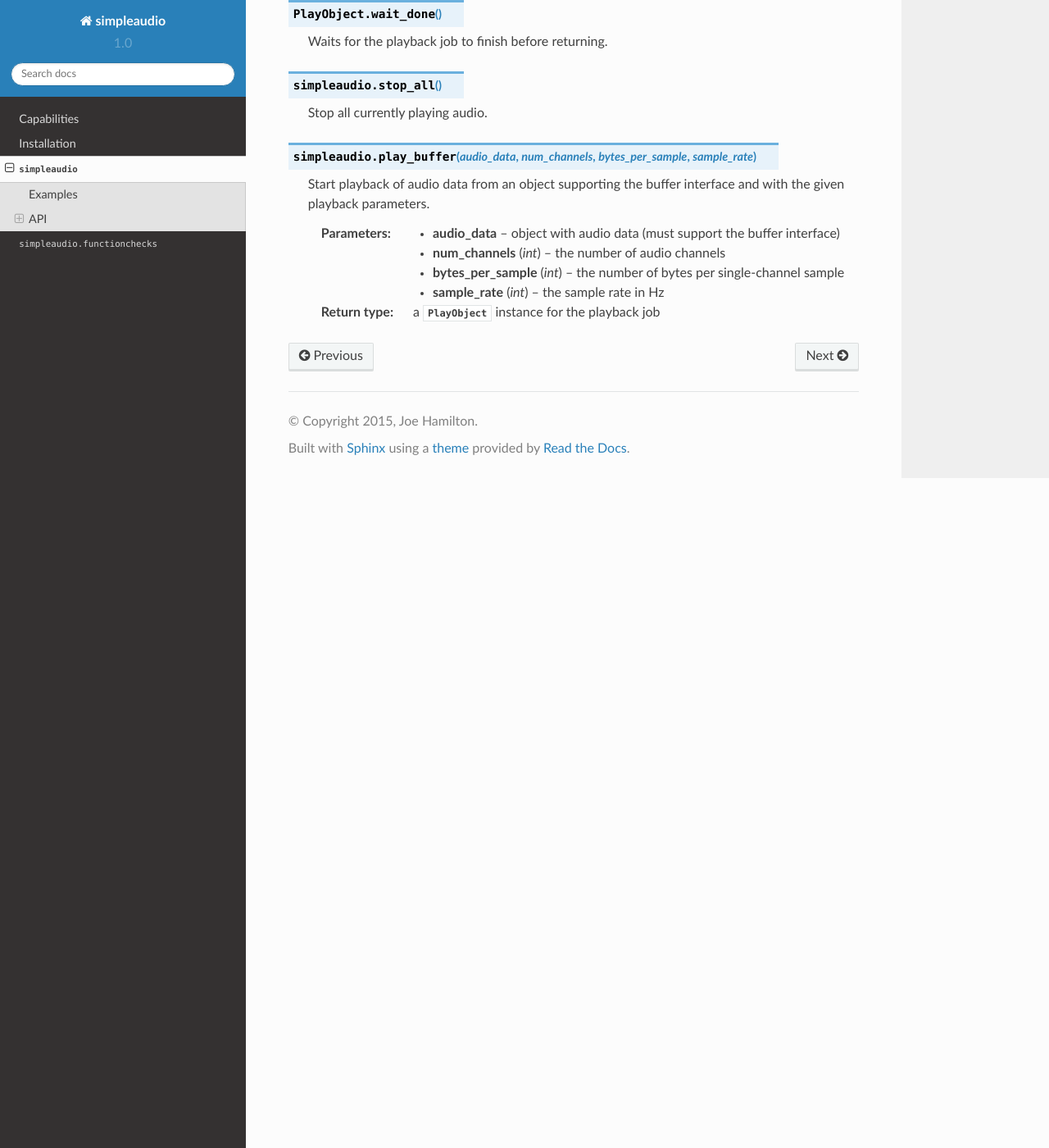
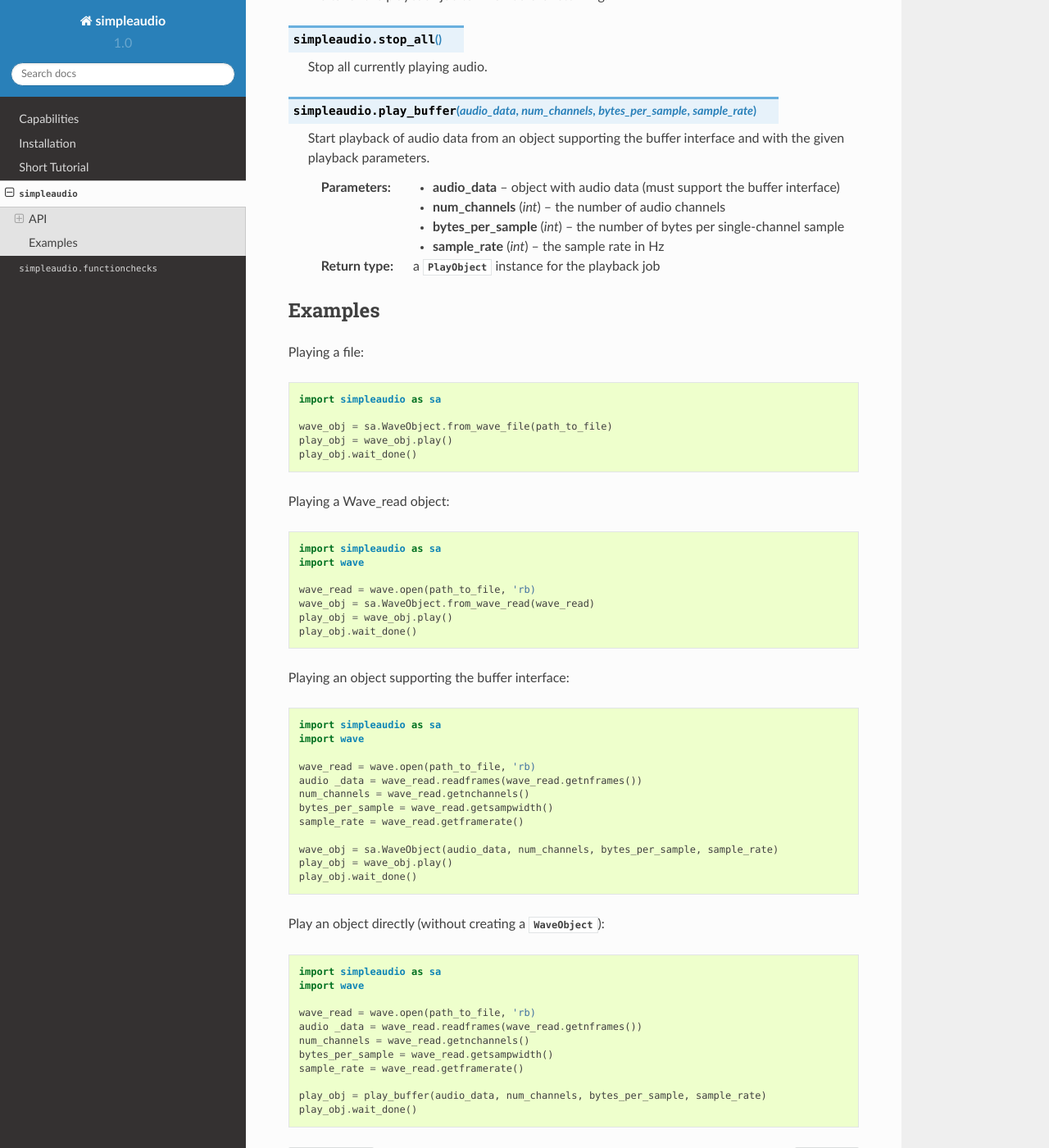
Before and after one commit to hamiltron/py-simple-audio, a Sphinx documentation site: the page built from docs/simpleaudio.rst, in a window 1280 px wide and 1400 px high, scrolled down 1294 px. Shown: the whole window at 82% size. Built offline with Sphinx 7.4.7 and the Read the Docs theme 2.0.0, drawn with Linux system fonts in a browser that asks for light colours.

Commit message:
work on docs

```diff
--- a/docs/index.rst
+++ b/docs/index.rst
@@ -21,9 +21,13 @@
    play_obj = wave_obj.play()
    play_obj.wait_done()
 
+Contents
+--------
+
 .. toctree::
    :maxdepth: 2
 
    overview
+   tutorial
    simpleaudio
    functionchecks
--- a/docs/simpleaudio.rst
+++ b/docs/simpleaudio.rst
@@ -75,3 +72,53 @@
    :param int bytes_per_sample: the number of bytes per single-channel sample
    :param int sample_rate: the sample rate in Hz
    :rtype: a :class:`PlayObject` instance for the playback job
+
+Examples
+--------
+
+Playing a file::
+
+   import simpleaudio as sa
+
+   wave_obj = sa.WaveObject.from_wave_file(path_to_file)
+   play_obj = wave_obj.play()
+   play_obj.wait_done()
+
+Playing a Wave_read object::
+
+   import simpleaudio as sa
+   import wave
+
+   wave_read = wave.open(path_to_file, 'rb)
+   wave_obj = sa.WaveObject.from_wave_read(wave_read)
+   play_obj = wave_obj.play()
+   play_obj.wait_done()
+
+Playing an object supporting the buffer interface::
+
+   import simpleaudio as sa
+   import wave
+
+   wave_read = wave.open(path_to_file, 'rb)
+   audio _data = wave_read.readframes(wave_read.getnframes())
+   num_channels = wave_read.getnchannels()
+   bytes_per_sample = wave_read.getsampwidth()
+   sample_rate = wave_read.getframerate()
+
+   wave_obj = sa.WaveObject(audio_data, num_channels, bytes_per_sample, sample_rate)
+   play_obj = wave_obj.play()
+   play_obj.wait_done()
+
+Play an object directly (without creating a :class:`WaveObject`)::
+
+   import simpleaudio as sa
+   import wave
+
+   wave_read = wave.open(path_to_file, 'rb)
+   audio _data = wave_read.readframes(wave_read.getnframes())
+   num_channels = wave_read.getnchannels()
+   bytes_per_sample = wave_read.getsampwidth()
+   sample_rate = wave_read.getframerate()
+
+   play_obj = play_buffer(audio_data, num_channels, bytes_per_sample, sample_rate)
+   play_obj.wait_done()
--- a/setup.py
+++ b/setup.py
@@ -29,7 +29,7 @@
     extra_link_args=platform_link_args,
     define_macros=[('DEBUG', '2')])
 
-VERSION = "0.1.0"
+VERSION = "1.0.0"
 
 setup(
     name='simpleaudio',
```
Also changed, not shown: other parts of docs/simpleaudio.rst (+0 -3 lines), docs/functionchecks.rst (+15 -3 lines), docs/tutorial.rst (added, +70 -0 lines).
